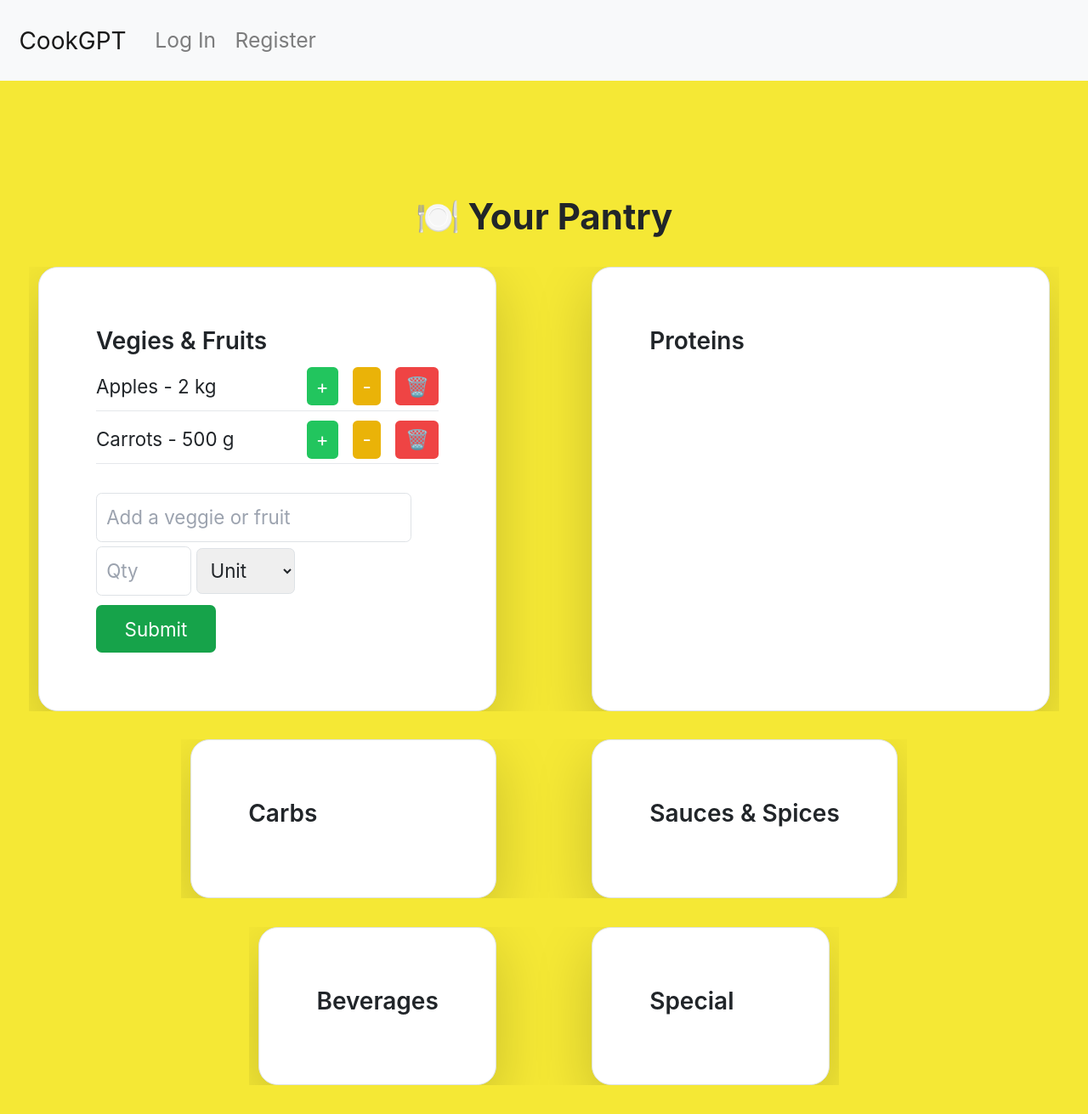
After one commit to FunnyKoalaBear/cookGPT, a Django app: page /pantry in a window 1280 px wide. The commit adds this page. Shown: the whole page at 85% size. Run offline with Django 5.2, Linux system fonts and the light colour scheme; some libraries are stand-ins or nearby versions.

Commit message:
finished all views, working on pantry functionality

```diff
--- a/cookGPT/settings.py
+++ b/cookGPT/settings.py
@@ -131,3 +131,6 @@ STATICFILES_DIRS = [
 
 
 AUTH_USER_MODEL = 'myApp.User'
+
+
+STATICFILES_STORAGE = 'django.contrib.staticfiles.storage.ManifestStaticFilesStorage'
--- a/myApp/templates/myApp/designMeal.html
+++ b/myApp/templates/myApp/designMeal.html
@@ -26,7 +26,7 @@
 
     <style>
         body {
-            background-image: url("{% static 'myApp/background3.jpg' %}");
+            background-image: url("{% static 'myApp/background3.jpg' %}?v=2");
             background-size: cover;
             background-repeat: no-repeat;
             overflow: hidden;
--- a/myApp/templates/myApp/index.html
+++ b/myApp/templates/myApp/index.html
@@ -6,7 +6,7 @@
 
     <style>
         body {
-            background-image: url("{% static 'myApp/background3.jpg' %}");
+            background-image: url("{% static 'myApp/background3.jpg' %}?v=2");
             background-size: cover;
             background-repeat: no-repeat;
             overflow: hidden;
@@ -14,6 +14,7 @@
         }
     </style>
 
+
     <div class="container">
         <h1>CookGPT</h1>
         <a id="design" class="btn" href="{% url 'designMeal' %}">Design Your Meal</a>
--- a/myApp/templates/myApp/layout.html
+++ b/myApp/templates/myApp/layout.html
@@ -17,7 +17,9 @@
 
                 {% if user.is_authenticated %}
                     <li class="nav-item">
-                        <a class="nav-link" href="#"><strong>{{ user.username }}</strong></a>
+                        <div class="ml-auto">
+                            <a class="nav-link" href="#" style="text-align: right;"><strong>Hello {{ user.username }}</strong></a>
+                        </div>
                     </li>
                 {% endif %}
 
@@ -29,11 +31,11 @@
                     </li>
 
                     <li class="nav-item">
-                        <a class="nav-link" href="#">Your Meals</a>
+                        <a class="nav-link" href="{% url 'meals' %}">Your Meals</a>
                     </li>
 
                     <li class="nav-item">
-                        <a class="nav-link" href="#">Pantry</a>
+                        <a class="nav-link" href="{% url 'pantry' %}">Pantry</a>
                     </li>
 
 
--- /dev/null
+++ b/myApp/templates/myApp/pantry.html
@@ -0,0 +1,168 @@
+{% extends 'myApp/layout.html' %}
+
+{% load static %}
+
+{% block body %}
+
+
+    <script src="https://cdn.tailwindcss.com"></script>
+
+
+    <style>
+        body {
+            background-color: rgb(245, 232, 53);
+            background-size: cover;
+            background-repeat: no-repeat;
+            overflow: hidden;
+            background-position: center;
+        }
+    </style>
+
+
+    <br>
+    <br>
+
+    <br>
+
+
+    <div class="min-h-screen p-6">
+        <h1 class="text-3xl font-bold mb-6 text-center">🍽️ Your Pantry</h1>
+
+        <!-- Centering Wrapper -->
+        <div class="flex justify-center">
+          <div class="grid grid-cols-1 sm:grid-cols-2 gap-20 overflow-y-auto max-h-[80vh] px-2 max-w-5xl">
+
+            <!-- Meal Card -->
+            <div  class="bg-white rounded-2xl shadow-lg p-5 border border-gray-300 w-full">
+              <h2 class="text-xl font-semibold mb-2">Vegies & Fruits</h2>
+
+              <ul class="list-none space-y-2">
+                <li class="flex justify-between items-center border-b pb-1">
+                  <span>Apples - 2 kg</span>
+                  <div class="space-x-2">
+                    <button class="px-2 py-1 bg-green-500 text-white rounded">+</button>
+                    <button class="px-2 py-1 bg-yellow-500 text-white rounded">-</button>
+                    <button class="px-2 py-1 bg-red-500 text-white rounded">🗑️</button>
+                  </div>
+                </li>
+
+                <li class="flex justify-between items-center border-b pb-1">
+                  <span>Carrots - 500 g</span>
+                  <div class="space-x-2">
+                    <button class="px-2 py-1 bg-green-500 text-white rounded">+</button>
+                    <button class="px-2 py-1 bg-yellow-500 text-white rounded">-</button>
+                    <button class="px-2 py-1 bg-red-500 text-white rounded">🗑️</button>
+                  </div>
+                </li>
+
+                <!-- Repeat for other items... -->
+              </ul>
+                <br>
+
+                <!--INSERT INGREDIENT LIST-->
+                <form id="veggie-form">
+                    <input type="text" name="ingredient" placeholder="Add a veggie or fruit" class="border border-gray-300 rounded-lg p-2 mb-1">
+
+                    <input type="number" name="quantity" placeholder="Qty" class="border border-gray-300 rounded-lg p-2 w-20">
+
+                    <select name="unit" class="border border-gray-300 rounded-lg p-2">
+                        <option value="" disabled selected>Unit</option>
+                        <option value="kg">kg</option>
+                        <option value="g">g</option>
+                        <option value="ml">ml</option>
+                        <option value="l">l</option>
+                        <option value="tsp">tsp</option>
+                        <option value="tbsp">tbsp</option>
+                        <option value="cup">cups</option>
+                        <option value="piece">pieces</option>
+                        <option value="slice">slices</option>
+
+                        <option value="pcs">Pieces</option>
+                    </select>
+
+                    <br>
+                    <button type="submit" class="mt-2 bg-green-600 text-white rounded-lg px-4 py-2">Submit</button>
+                  </form>
+
+            </div>
+
+            <!-- Another Card -->
+            <div  class="bg-white rounded-2xl shadow-lg p-5 border border-gray-300 w-full">
+              <h2 class="text-xl font-semibold mb-2">Proteins</h2>
+
+
+                <!--INSERT INGREDIENT LIST-->
+
+
+            </div>
+
+          </div>
+
+        </div>
+
+        <br>
+
+        <!--Second row -->
+
+        <div class="flex justify-center">
+            <div class="grid grid-cols-1 sm:grid-cols-2 gap-20 overflow-y-auto max-h-[80vh] px-2 max-w-5xl">
+
+                <!-- Meal Card -->
+                <div  class="bg-white rounded-2xl shadow-lg p-5 border border-gray-300 w-full">
+                <h2 class="text-xl font-semibold mb-2">Carbs</h2>
+
+
+                <!--INSERT INGREDIENT LIST-->
+
+
+                </div>
+
+                <!-- Another Card -->
+                <div  class="bg-white rounded-2xl shadow-lg p-5 border border-gray-300 w-full">
+                <h2 class="text-xl font-semibold mb-2">Sauces & Spices</h2>
+
+
+                <!--INSERT INGREDIENT LIST-->
+
+
+                </div>
+
+            </div>
+
+        </div>
+
+        <br>
+        <!--Third row-->
+        <div class="flex justify-center">
+            <div class="grid grid-cols-1 sm:grid-cols-2 gap-20 overflow-y-auto max-h-[80vh] px-2 max-w-5xl">
+
+                <!-- Meal Card -->
+                <div class="bg-white rounded-2xl shadow-lg p-5 border border-gray-300 w-full">
+                <h2 class="text-xl font-semibold mb-2">Beverages</h2>
+
+
+                <!--INSERT INGREDIENT LIST-->
+
+
+                </div>
+
+                <!-- Another Card -->
+                <div class="bg-white rounded-2xl shadow-lg p-5 border border-gray-300 w-full">
+                <h2 class="text-xl font-semibold mb-2">Special</h2>
+
+
+                <!--INSERT INGREDIENT LIST-->
+
+
+                </div>
+
+            </div>
+
+        </div>
+
+      </div>
+
+
+
+
+{% endblock %}
--- a/myApp/urls.py
+++ b/myApp/urls.py
@@ -9,7 +9,9 @@ urlpatterns = [
     path("login_view", views.login_view, name="login_view"),
     path("register", views.register, name="register"),
     path("logout_view", views.logout_view, name="logout_view"),
-    path("designMeal", views.designMeal, name="designMeal")
+    path("designMeal", views.designMeal, name="designMeal"),
+    path("pantry", views.pantry, name="pantry"),
+    path("meals", views.meals, name="meals"),
 
 ] + static(settings.MEDIA_URL, document_root=settings.MEDIA_ROOT)
 
--- a/myApp/views.py
+++ b/myApp/views.py
@@ -15,9 +15,17 @@ from django.contrib.auth.decorators import login_required
 
 from .models import User, Ingredient, Pantry, MyRecipe, InstructionStep
 
+#cache control
+from datetime import timedelta
+from django.utils.cache import patch_cache_control
+
+
 
 def index(request):
-    return render(request, "myApp/index.html")
+    response = render(request, 'myApp/index.html')
+    # Set Cache-Control header to cache for 1 day
+    patch_cache_control(response, max_age=86400)  # 86400 seconds = 1 day
+    return response
 
 
 def login_view(request):
@@ -73,9 +81,6 @@ def register(request):
 
 
 def designMeal(request):
-
-
-
     return render(request, "myApp/designMeal.html")
 
 
@@ -83,13 +88,17 @@ def makeRecipe(request):
     pass
 
 
-def logIngredient(request):
-    pass
+def pantry(request):
+    return render(request, "myApp/pantry.html")
+
+
+def meals(request):
+    return render(request, "myApp/meals.html")
 
 
 def saveRecipe(request):
     pass
 
 
-def removeIngredient(request):
+def removeRecipe(request):
     pass
```
Also changed, not shown: myApp/templates/myApp/meals.html (added, +79 -0 lines).
